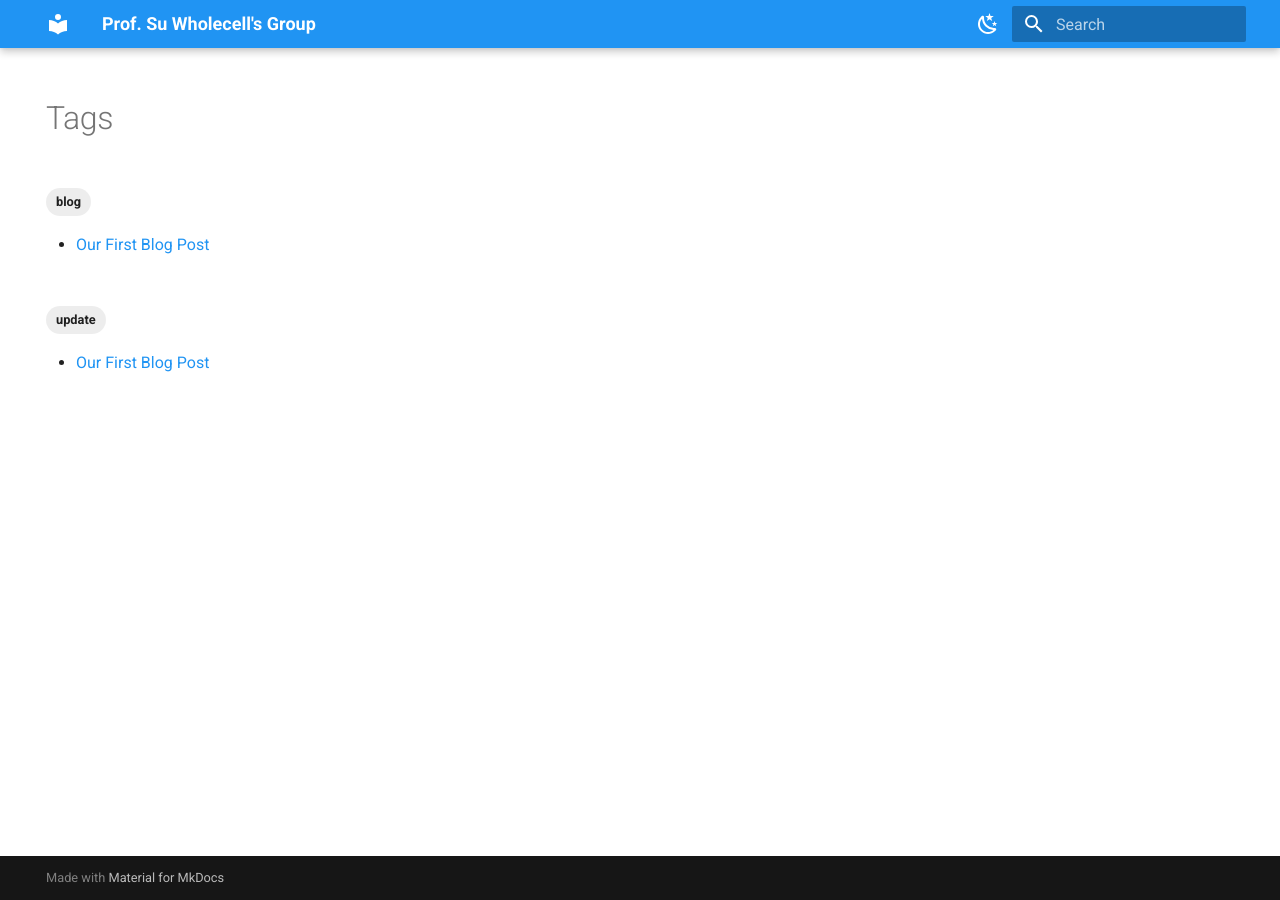
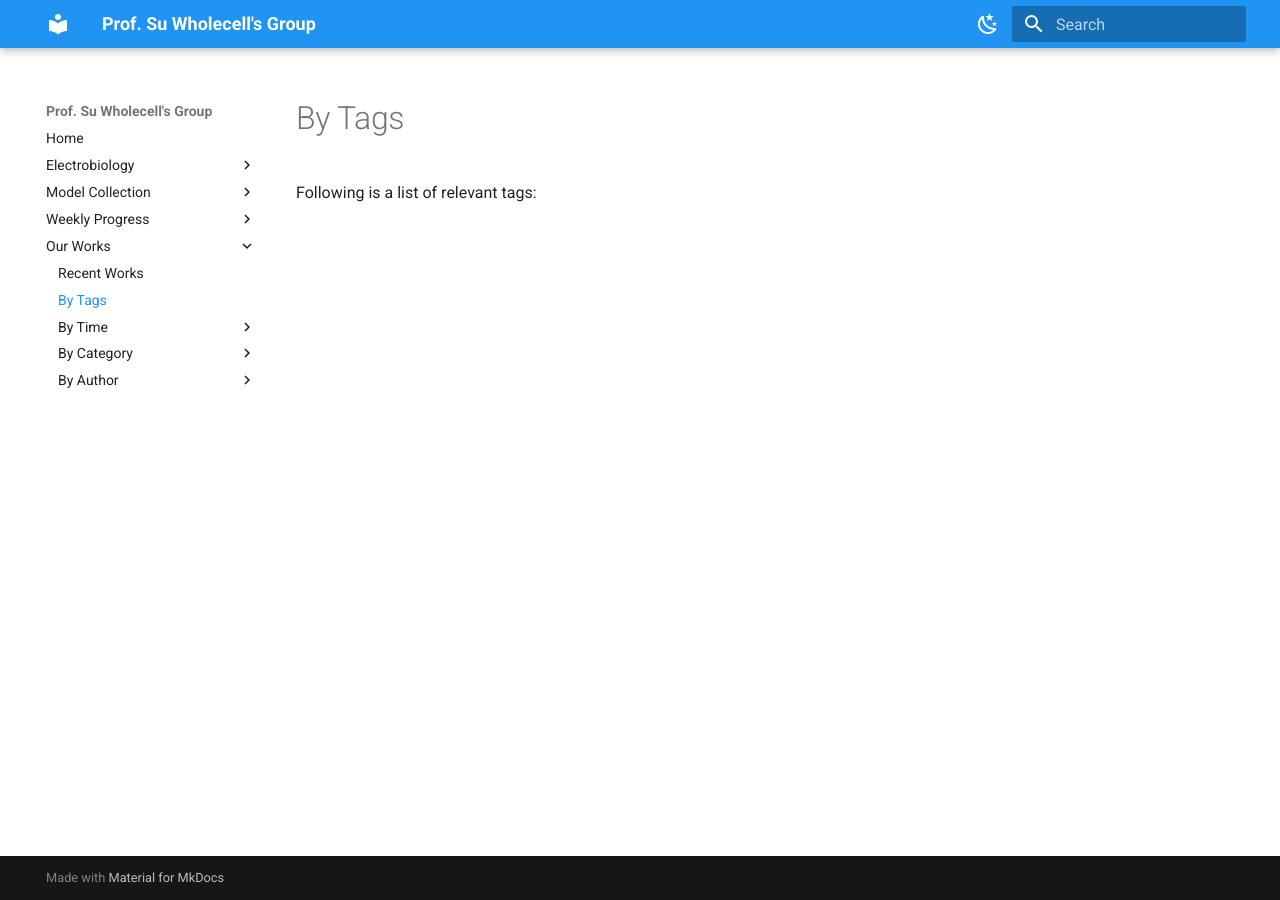
Before and after one commit to Whole-cell/Whole-cell-simulation, an MkDocs documentation site: the page built from docs/blog/tags.md, in a window 1280 px wide. Built offline with MkDocs 1.6.1 and Material for MkDocs 9.7.7, drawn with Linux system fonts in a browser that asks for light colours.

Commit message:
change by tags

```diff
--- a/docs/blog/tags.md
+++ b/docs/blog/tags.md
@@ -1,10 +1,5 @@
----
-hide:
-  - navigation
-  - toc
----
+# By Tags
 
-# Tags
+Following is a list of relevant tags:
 
-<!-- This page will be auto-populated by the tags plugin -->
-[TAGS]
+<!-- material/tags -->
--- a/mkdocs.yml
+++ b/mkdocs.yml
@@ -32,8 +32,6 @@ plugins:
       authors_profiles_name: By Author
       authors_file: blog/.authors.yml
       pagination_per_page: 10
-  - tags:
-      tags_file: blog/tags.md
 
 markdown_extensions:
   - pymdownx.pathconverter:
@@ -81,4 +79,4 @@ nav:
       - Xiaoguang: Weekly progress/Xiaoguang/README.md
   - Our Works:
       - blog/index.md
-      - Tags: blog/tags.md
+      - By Tags: blog/tags.md
```
